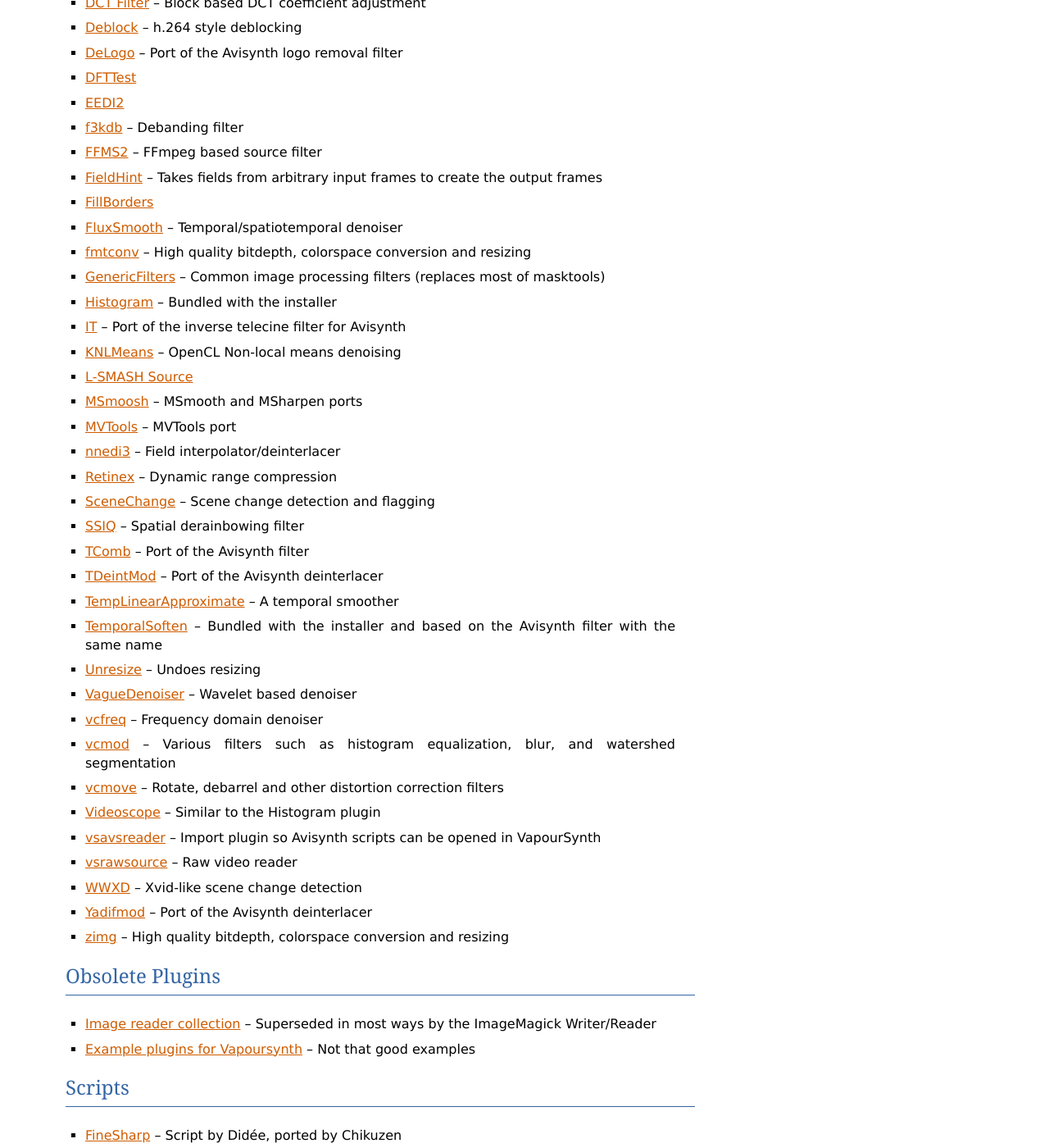
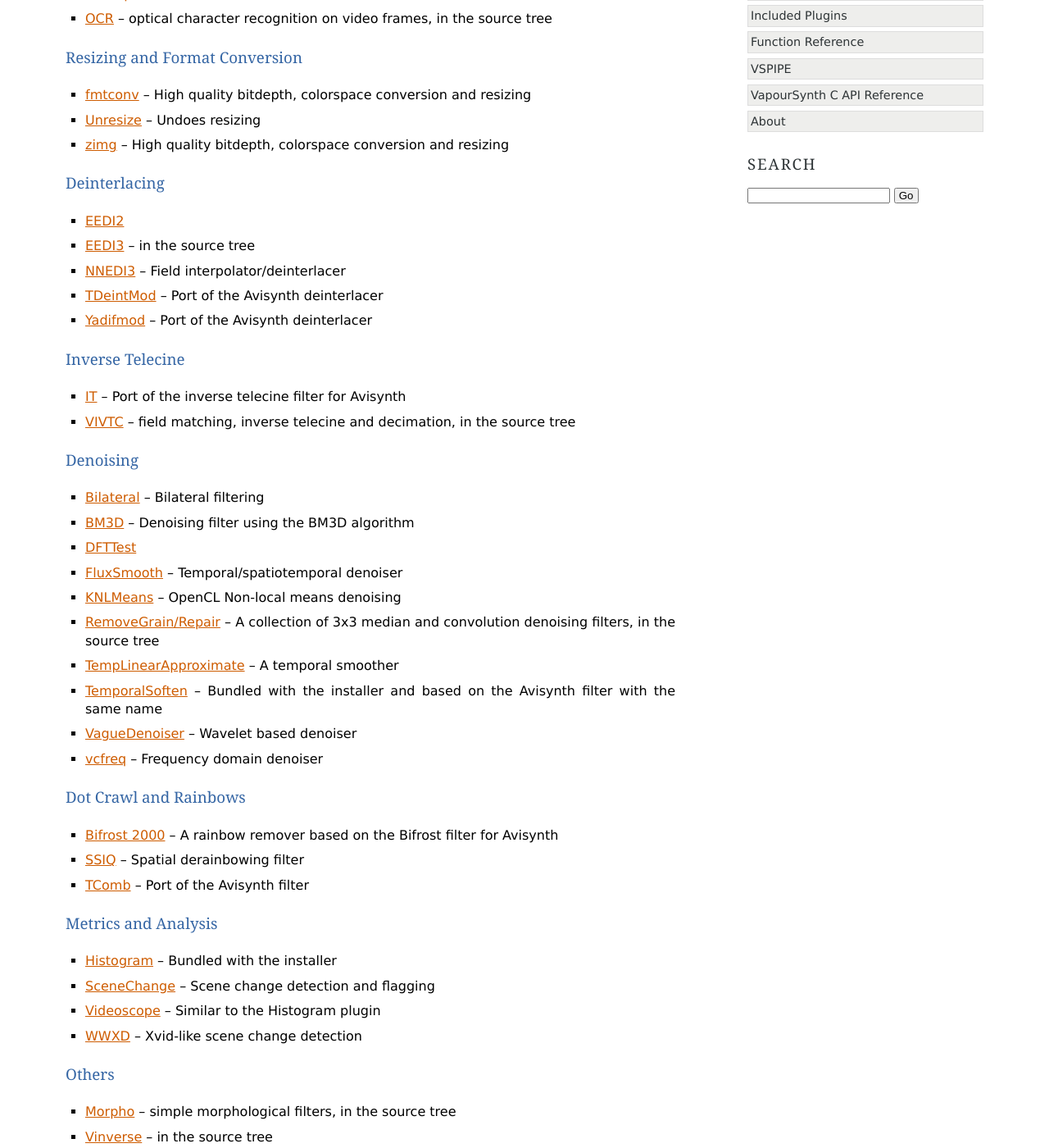
Before and after one commit to vapoursynth/vapoursynth, a Sphinx documentation site: the page built from doc/pluginlist.rst, in a window 1280 px wide and 1400 px high, scrolled down 856 px. Shown: the whole window at 82% size. Built offline with Sphinx 7.4.7, drawn with Linux system fonts in a browser that asks for light colours; formulas are drawn with MathJax 3; some of the changed text lies outside the part shown.

Commit message:
Sort plugins into categories

```diff
--- a/doc/pluginlist.rst
+++ b/doc/pluginlist.rst
@@ -5,73 +5,96 @@
 #######
 * `VapourSynth Editor <https://bitbucket.org/mystery_keeper/vapoursynth-editor>`_ -- an editor with syntax completion and fast preview support
 
-Native Plugins
-##############
-* :ref:`AviSource <avisource>` -- in the source tree
-* :ref:`AssVapour <assvapour>` -- subtitle renderer, in the source tree
-* :ref:`EEDI3 <eedi3>` -- in the source tree
-* :ref:`ImageMagick Writer/Reader <imwri>` -- image writer and reader, in the source tree
-* :ref:`Morpho <morpho>` -- simple morphological filters, in the source tree
-* :ref:`OCR <ocr>` -- optical character recognition on video frames, in the source tree
-* :ref:`RemoveGrain/Repair <rgvs>` -- in the source tree
-* :ref:`Vinverse <vinverse>` -- in the source tree
-* :ref:`VIVTC <vivtc>` -- field matching, inverse telecine and decimation, in the source tree
-* `AddGrain <http://forum.doom9.org/showthread.php?t=171073>`_ -- Port of the Avisynth AddGrain filter
-* `Basic audio support <http://forum.doom9.org/showthread.php?t=171555>`_ -- A plugin that adds basic audio support
-* `Bifrost 2000 <https://github.com/dubhater/vapoursynth-bifrost>`_ -- A rainbow remover based on the Bifrost filter for Avisynth
-* `Bilateral <http://forum.doom9.org/showthread.php?t=171306>`_ -- Bilateral filtering
-* `BM3D <http://forum.doom9.org/showthread.php?t=172172>`_ -- Denoising filter using the BM3D algorithm
-* `Continuity Fixer <http://forum.doom9.org/showthread.php?t=171785>`_ -- Can help repair damaged borders of frames
-* `CTMF <http://forum.doom9.org/showthread.php?t=171213>`_ -- Constant Time Median Filtering
-* `d2vsource <http://forum.doom9.org/showthread.php?t=166399>`_ -- Frame accurate mpeg2 source filter
-* `DCT Filter <http://forum.doom9.org/showthread.php?t=171039>`_ -- Block based DCT coefficient adjustment
-* `Deblock <http://forum.doom9.org/showthread.php?t=170975>`_ -- h.264 style deblocking
-* `DeLogo <http://forum.doom9.org/showthread.php?t=171252>`_ -- Port of the Avisynth logo removal filter
-* `DFTTest <http://forum.doom9.org/showthread.php?t=171678>`_
-* `EEDI2 <http://forum.doom9.org/showthread.php?t=171136>`_
-* `f3kdb <http://forum.doom9.org/showthread.php?t=161411>`_ -- Debanding filter
-* `FFMS2 <https://github.com/FFMS/ffms2>`_ -- FFmpeg based source filter
-* `FieldHint <https://github.com/dubhater/vapoursynth-fieldhint>`_ -- Takes fields from arbitrary input frames to create the output frames
-* `FillBorders <https://github.com/dubhater/vapoursynth-fillborders>`_
-* `FluxSmooth <https://github.com/dubhater/vapoursynth-fluxsmooth>`_ -- Temporal/spatiotemporal denoiser
-* `fmtconv <http://forum.doom9.org/showthread.php?t=166504>`_ -- High quality bitdepth, colorspace conversion and resizing
-* `GenericFilters <http://forum.doom9.org/showthread.php?p=1656901#post1656901>`_ -- Common image processing filters (replaces most of masktools)
-* `Histogram <https://github.com/dubhater/vapoursynth-histogram>`_ -- Bundled with the installer
-* `IT <http://forum.doom9.org/showthread.php?t=171246>`_ -- Port of the inverse telecine filter for Avisynth
-* `KNLMeans <http://forum.doom9.org/showthread.php?t=171379>`_ -- OpenCL Non-local means denoising
-* `L-SMASH Source <http://forum.doom9.org/showthread.php?t=167435>`_
-* `MSmoosh <http://forum.doom9.org/showthread.php?t=171159>`_ -- MSmooth and MSharpen ports
-* `MVTools <http://forum.doom9.org/showthread.php?t=171207>`_ -- MVTools port
-* `nnedi3 <http://forum.doom9.org/showthread.php?t=166434>`_ -- Field interpolator/deinterlacer
-* `Retinex <http://forum.doom9.org/showthread.php?t=171307>`_ -- Dynamic range compression
-* `SceneChange <http://forum.doom9.org/showthread.php?t=166769>`_ -- Scene change detection and flagging
-* `SSIQ <https://github.com/dubhater/vapoursynth-ssiq>`_ -- Spatial derainbowing filter
-* `TComb <http://forum.doom9.org/showthread.php?t=171124>`_ -- Port of the Avisynth filter
-* `TDeintMod <http://forum.doom9.org/showthread.php?t=171295>`_ -- Port of the Avisynth deinterlacer
-* `TempLinearApproximate <http://forum.doom9.org/showthread.php?t=169782>`_ -- A temporal smoother
-* `TemporalSoften <https://github.com/dubhater/vapoursynth-temporalsoften>`_ -- Bundled with the installer and based on the Avisynth filter with the same name
-* `Unresize <http://forum.doom9.org/showthread.php?t=169829>`_ -- Undoes resizing
-* `VagueDenoiser <http://forum.doom9.org/showthread.php?t=171723>`_ -- Wavelet based denoiser
-* `vcfreq <http://forum.doom9.org/showthread.php?t=171413>`_ -- Frequency domain denoiser
-* `vcmod <http://forum.doom9.org/showthread.php?t=171412>`_ -- Various filters such as histogram equalization, blur, and watershed segmentation
-* `vcmove <http://forum.doom9.org/showthread.php?t=171414>`_ -- Rotate, debarrel and other distortion correction filters
-* `Videoscope <https://github.com/dubhater/vapoursynth-videoscope>`_ -- Similar to the Histogram plugin
-* `vsavsreader <http://forum.doom9.org/showthread.php?t=165957>`_ -- Import plugin so Avisynth scripts can be opened in VapourSynth
-* `vsrawsource <http://forum.doom9.org/showthread.php?t=166075>`_ -- Raw video reader
-* `WWXD <https://github.com/dubhater/vapoursynth-wwxd>`_ -- Xvid-like scene change detection
-* `Yadifmod <http://forum.doom9.org/showthread.php?t=171028>`_ -- Port of the Avisynth deinterlacer
-* `zimg <http://forum.doom9.org/showthread.php?t=171334>`_ -- High quality bitdepth, colorspace conversion and resizing
-
-Obsolete Plugins
-################
-* `Image reader collection <http://forum.doom9.org/showthread.php?t=166088>`_ -- Superseded in most ways by the ImageMagick Writer/Reader
-* `Example plugins for Vapoursynth <http://forum.doom9.org/showthread.php?t=166147>`_ -- Not that good examples
-
 Scripts
 #######
 * `FineSharp <http://forum.doom9.org/showthread.php?t=166524>`_ -- Script by Didée, ported by Chikuzen
 * `HAvsFunc <http://forum.doom9.org/showthread.php?t=166582>`_ -- A collection of ported popular Avisynth scripts such as QTGMC
 
+Plugins
+#######
+
+Source/Output
+-------------
+* :ref:`AviSource <avisource>` -- in the source tree
+* `d2vsource <http://forum.doom9.org/showthread.php?t=166399>`_ -- Frame accurate mpeg2 source filter
+* `DGDecNV <http://rationalqm.us/dgdecnv/dgdecnv.html>`_ -- GPU-Enabled AVC, MPEG2 and VC1 decoder. Requires Nvidia graphics card and a paid license
+* `FFMS2 <https://github.com/FFMS/ffms2>`_ -- FFmpeg based source filter
+* :ref:`ImageMagick Writer/Reader <imwri>` -- image writer and reader, in the source tree
+* `L-SMASH Source <http://forum.doom9.org/showthread.php?t=167435>`_
+* `vsrawsource <http://forum.doom9.org/showthread.php?t=166075>`_ -- Raw video reader
+* `vsavsreader <http://forum.doom9.org/showthread.php?t=165957>`_ -- Import plugin so Avisynth scripts can be opened in VapourSynth
+
+Subtitles
+---------
+* :ref:`AssVapour <assvapour>` -- subtitle renderer, in the source tree
+* :ref:`OCR <ocr>` -- optical character recognition on video frames, in the source tree
+
+Resizing and Format Conversion
+------------------------------
+* `fmtconv <http://forum.doom9.org/showthread.php?t=166504>`_ -- High quality bitdepth, colorspace conversion and resizing
+* `Unresize <http://forum.doom9.org/showthread.php?t=169829>`_ -- Undoes resizing
+* `zimg <http://forum.doom9.org/showthread.php?t=171334>`_ -- High quality bitdepth, colorspace conversion and resizing
+
+
+Deinterlacing
+-------------
+* `EEDI2 <http://forum.doom9.org/showthread.php?t=171136>`_
+* :ref:`EEDI3 <eedi3>` -- in the source tree
+* `NNEDI3 <http://forum.doom9.org/showthread.php?t=166434>`_ -- Field interpolator/deinterlacer
+* `TDeintMod <http://forum.doom9.org/showthread.php?t=171295>`_ -- Port of the Avisynth deinterlacer
+* `Yadifmod <http://forum.doom9.org/showthread.php?t=171028>`_ -- Port of the Avisynth deinterlacer
+
+Inverse Telecine
+----------------
+* `IT <http://forum.doom9.org/showthread.php?t=171246>`_ -- Port of the inverse telecine filter for Avisynth
+* :ref:`VIVTC <vivtc>` -- field matching, inverse telecine and decimation, in the source tree
+
+Denoising
+---------
+* `Bilateral <http://forum.doom9.org/showthread.php?t=171306>`_ -- Bilateral filtering
+* `BM3D <http://forum.doom9.org/showthread.php?t=172172>`_ -- Denoising filter using the BM3D algorithm
+* `DFTTest <http://forum.doom9.org/showthread.php?t=171678>`_
+* `FluxSmooth <https://github.com/dubhater/vapoursynth-fluxsmooth>`_ -- Temporal/spatiotemporal denoiser
+* `KNLMeans <http://forum.doom9.org/showthread.php?t=171379>`_ -- OpenCL Non-local means denoising
+* :ref:`RemoveGrain/Repair <rgvs>` -- A collection of 3x3 median and convolution denoising filters, in the source tree
+* `TempLinearApproximate <http://forum.doom9.org/showthread.php?t=169782>`_ -- A temporal smoother
+* `TemporalSoften <https://github.com/dubhater/vapoursynth-temporalsoften>`_ -- Bundled with the installer and based on the Avisynth filter with the same name
+* `VagueDenoiser <http://forum.doom9.org/showthread.php?t=171723>`_ -- Wavelet based denoiser
+* `vcfreq <http://forum.doom9.org/showthread.php?t=171413>`_ -- Frequency domain denoiser
+
+Dot Crawl and Rainbows
+----------------------
+* `Bifrost 2000 <https://github.com/dubhater/vapoursynth-bifrost>`_ -- A rainbow remover based on the Bifrost filter for Avisynth
+* `SSIQ <https://github.com/dubhater/vapoursynth-ssiq>`_ -- Spatial derainbowing filter
+* `TComb <http://forum.doom9.org/showthread.php?t=171124>`_ -- Port of the Avisynth filter
+
+Metrics and Analysis
+--------------------
+* `Histogram <https://github.com/dubhater/vapoursynth-histogram>`_ -- Bundled with the installer
+* `SceneChange <http://forum.doom9.org/showthread.php?t=166769>`_ -- Scene change detection and flagging
+* `Videoscope <https://github.com/dubhater/vapoursynth-videoscope>`_ -- Similar to the Histogram plugin
+* `WWXD <https://github.com/dubhater/vapoursynth-wwxd>`_ -- Xvid-like scene change detection
+
+Others
+------
+* :ref:`Morpho <morpho>` -- simple morphological filters, in the source tree
+* :ref:`Vinverse <vinverse>` -- in the source tree
+* `AddGrain <http://forum.doom9.org/showthread.php?t=171073>`_ -- Port of the Avisynth AddGrain filter
+* `Basic audio support <http://forum.doom9.org/showthread.php?t=171555>`_ -- A plugin that adds basic audio support
+* `Continuity Fixer <http://forum.doom9.org/showthread.php?t=171785>`_ -- Can help repair damaged borders of frames
+* `CTMF <http://forum.doom9.org/showthread.php?t=171213>`_ -- Constant Time Median Filtering
+* `DCT Filter <http://forum.doom9.org/showthread.php?t=171039>`_ -- Block based DCT coefficient adjustment
+* `Deblock <http://forum.doom9.org/showthread.php?t=170975>`_ -- h.264 style deblocking
+* `DeLogo <http://forum.doom9.org/showthread.php?t=171252>`_ -- Port of the Avisynth logo removal filter
+* `f3kdb <http://forum.doom9.org/showthread.php?t=161411>`_ -- Debanding filter
+* `FieldHint <https://github.com/dubhater/vapoursynth-fieldhint>`_ -- Takes fields from arbitrary input frames to create the output frames
+* `FillBorders <https://github.com/dubhater/vapoursynth-fillborders>`_
+* `MSmoosh <http://forum.doom9.org/showthread.php?t=171159>`_ -- MSmooth and MSharpen ports
+* `MVTools <http://forum.doom9.org/showthread.php?t=171207>`_ -- MVTools port
+* `Retinex <http://forum.doom9.org/showthread.php?t=171307>`_ -- Dynamic range compression
+* `vcmod <http://forum.doom9.org/showthread.php?t=171412>`_ -- Various filters such as histogram equalization, blur, and watershed segmentation
+* `vcmove <http://forum.doom9.org/showthread.php?t=171414>`_ -- Rotate, debarrel and other distortion correction filters
+
 Avisynth Interop
 ################
 * `HBVFWSource <http://forum.doom9.org/showthread.php?t=166038>`_ -- load high bitdepth avis into Avisynth (such as a VapourSynth .vpy)
```
